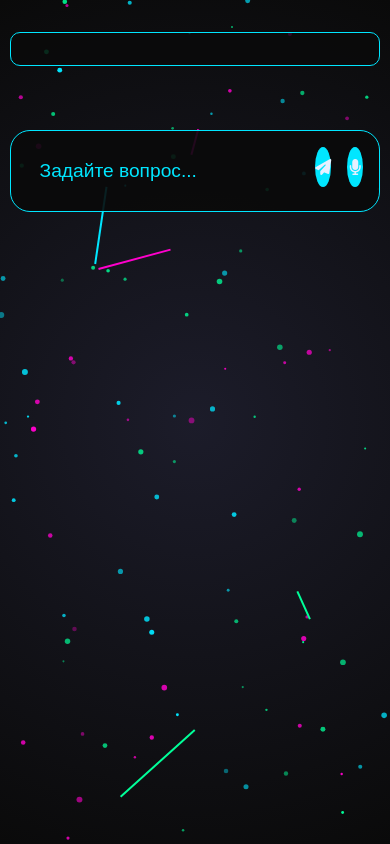
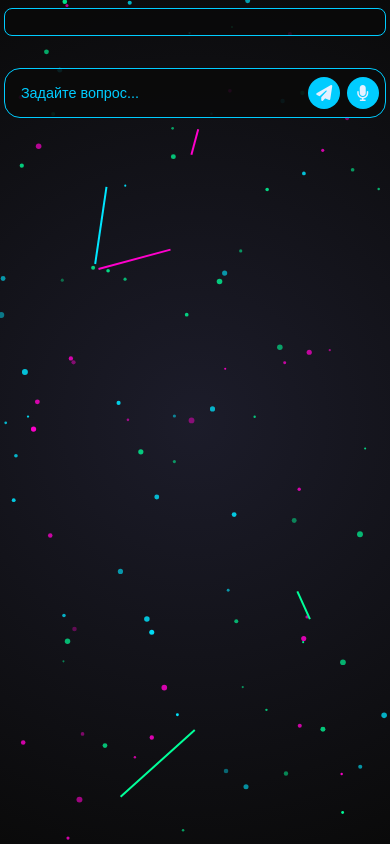
Before and after one commit to usedfrom/POSTER, a website: page index.html in a window 390 px wide. Drawn offline with Linux system fonts and the light colour scheme.

Commit message:
Update cosmic.css

```diff
--- a/css/cosmic.css
+++ b/css/cosmic.css
@@ -1,11 +1,14 @@
 :root {
     --cosmic-black: #0a0a0a;
     --cosmic-gray: #1c1c2a;
-    --cosmic-neon-blue: #00e6ff;
+    --cosmic-neon-blue: #00ccff;
+    --cosmic-neon-red: #ff4d4d;
     --cosmic-neon-pink: #ff00cc;
-    --cosmic-neon-green: #00ff99;
     --cosmic-white: #e6f0ff;
-    --cosmic-glow: 0 0 12px rgba(0, 230, 255, 0.7);
+    --cosmic-cloud-gray: rgba(200, 200, 200, 0.2);
+    --cosmic-cloud-red: rgba(255, 100, 100, 0.2);
+    --cosmic-cloud-blue: rgba(100, 150, 255, 0.2);
+    --cosmic-glow: 0 0 10px rgba(0, 204, 255, 0.7);
 }
 
 * {
@@ -20,7 +23,7 @@ body {
     font-family: 'Arial', sans-serif;
     overflow-y: auto;
     min-height: 100vh;
-    line-height: 1.6;
+    line-height: 1.4;
 }
 
 .cosmic-background {
@@ -34,33 +37,33 @@ body {
 }
 
 .mainframe {
-    width: 90%;
+    width: 95%;
     max-width: 600px;
     margin: 0 auto;
-    padding: 2rem 0;
+    padding: 1rem 0;
     display: flex;
     flex-direction: column;
-    gap: 1rem;
+    gap: 0.5rem;
 }
 
 .chat-body {
     max-height: 50vh;
     overflow-y: auto;
-    padding: 1rem;
-    background: rgba(10, 10, 10, 0.8);
+    padding: 0.8rem;
+    background: rgba(10, 10, 10, 0.85);
     border: 1px solid var(--cosmic-neon-blue);
-    border-radius: 10px;
+    border-radius: 8px;
     color: var(--cosmic-white);
 }
 
 .chat-message {
-    margin: 0.5rem 0;
-    font-size: 1.5rem;
-    line-height: 1.4;
+    margin: 0.4rem 0;
+    font-size: 1.2rem;
+    line-height: 1.3;
 }
 
 .chat-message.user {
-    color: var(--cosmic-neon-green);
+    color: var(--cosmic-neon-red);
 }
 
 .chat-message.agent {
@@ -68,35 +71,38 @@ body {
 }
 
 .image-output {
-    margin: 1rem 0;
+    margin: 0.5rem 0;
     text-align: center;
 }
 
 .image-output img {
     max-width: 100%;
     border: 1px solid var(--cosmic-neon-blue);
-    border-radius: 10px;
+    border-radius: 8px;
 }
 
 .input-panel {
     display: flex;
-    gap: 1rem;
-    padding: 1rem;
+    gap: 0.5rem;
+    padding: 0.6rem;
     background: rgba(10, 10, 10, 0.9);
     border: 1px solid var(--cosmic-neon-blue);
-    border-radius: 20px;
+    border-radius: 16px;
     position: sticky;
-    bottom: 1rem;
+    bottom: 0.5rem;
+    flex-wrap: nowrap;
+    align-items: center;
 }
 
 .input-panel input {
     flex: 1;
-    padding: 0.8rem;
+    padding: 0.6rem;
     background: transparent;
     border: none;
     color: var(--cosmic-white);
-    font-size: 1.5rem;
+    font-size: 1rem;
     outline: none;
+    min-width: 0;
 }
 
 .input-panel input::placeholder {
@@ -104,8 +110,8 @@ body {
 }
 
 .cosmic-button {
-    width: 40px;
-    height: 40px;
+    width: 36px;
+    height: 36px;
     display: flex;
     align-items: center;
     justify-content: center;
@@ -114,6 +120,7 @@ body {
     color: var(--cosmic-white);
     cursor: pointer;
     transition: all 0.3s;
+    flex-shrink: 0;
 }
 
 .cosmic-button:hover {
@@ -123,12 +130,21 @@ body {
 
 @media (max-width: 768px) {
     .mainframe {
-        width: 95%;
+        width: 98%;
+        padding: 0.5rem 0;
     }
     .chat-message {
-        font-size: 1.2rem;
+        font-size: 1rem;
+    }
+    .input-panel {
+        padding: 0.4rem;
+        gap: 0.4rem;
     }
     .input-panel input {
-        font-size: 1.2rem;
+        font-size: 0.9rem;
+    }
+    .cosmic-button {
+        width: 32px;
+        height: 32px;
     }
 }
```
